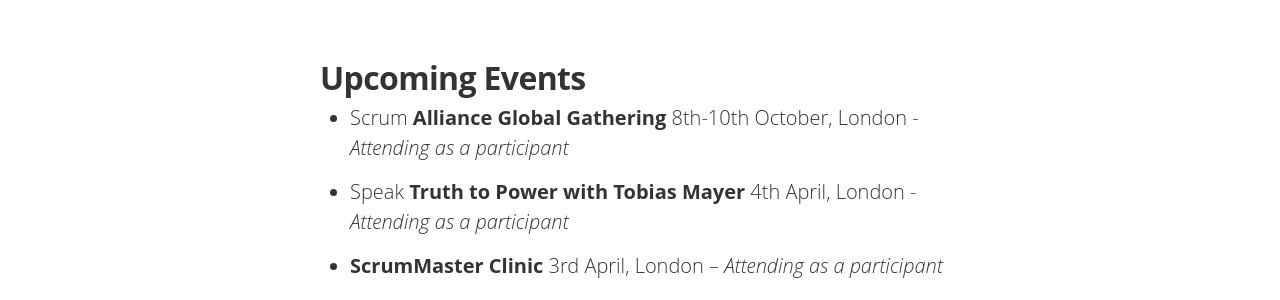
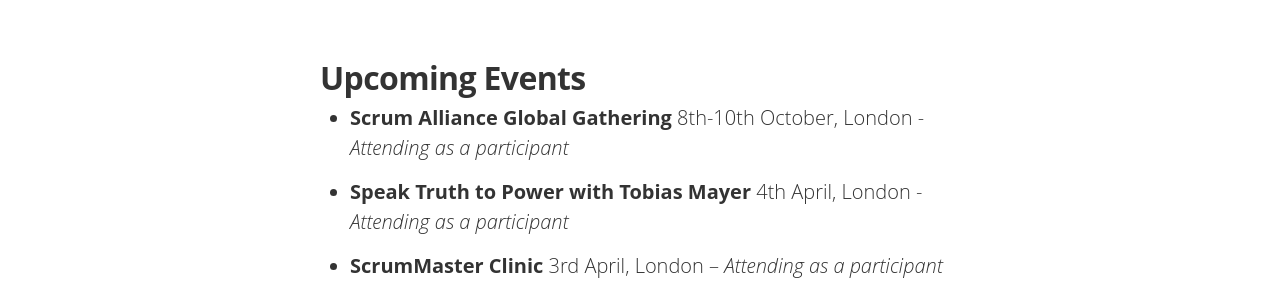
Before and after one commit to IamJackReed/JackReed, a Jekyll site: the page built from events.md, in a window 1280 px wide. Shown: the part 261-561 px from the top of the page. Built offline with Jekyll 4.4.1, drawn with Linux system fonts in a browser that asks for light colours; nearby versions of some CDN libraries; some web fonts are replaced.

Commit message:
Update events.md

```diff
--- a/events.md
+++ b/events.md
@@ -7,9 +7,9 @@
 # Upcoming Events
 
 -
-<span style="color:#00000; font-family: 'open sans'; font-size: 1em; font-size: 20px; font-weight: 200; hyphens: none;">Scrum **Alliance Global Gathering** 8th-10th October, London - *Attending as a participant*
+<span style="color:#00000; font-family: 'open sans'; font-size: 1em; font-size: 20px; font-weight: 200; hyphens: none;">**Scrum Alliance Global Gathering** 8th-10th October, London - *Attending as a participant*
 -
-<span style="color:#00000; font-family: 'open sans'; font-size: 1em; font-size: 20px; font-weight: 200; hyphens: none;">Speak **Truth to Power with Tobias Mayer** 4th April, London - *Attending as a participant*
+<span style="color:#00000; font-family: 'open sans'; font-size: 1em; font-size: 20px; font-weight: 200; hyphens: none;">**Speak Truth to Power with Tobias Mayer** 4th April, London - *Attending as a participant*
 -
 <span style="color:#00000; font-family: 'open sans'; font-size: 1em; font-size: 20px; font-weight: 200; hyphens: none;">**ScrumMaster Clinic** 3rd April, London – *Attending as a participant*
 -
```
